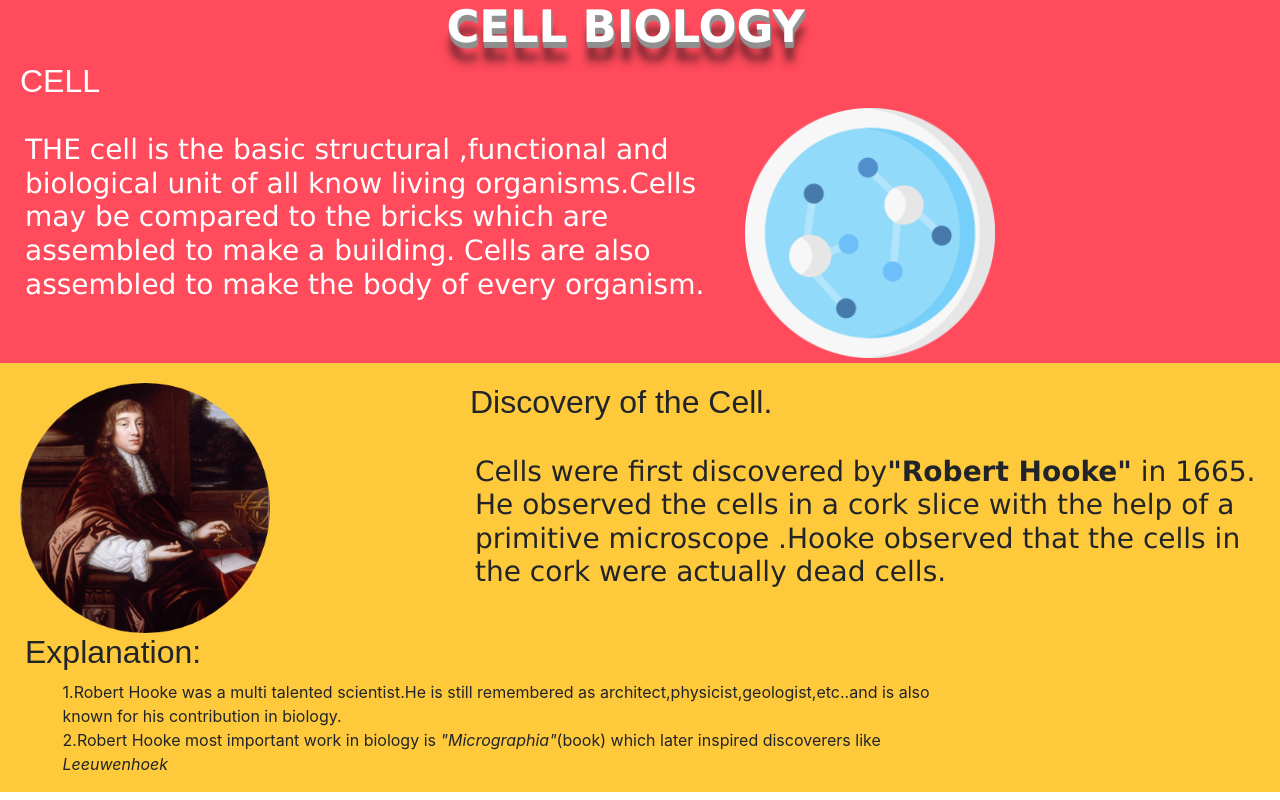
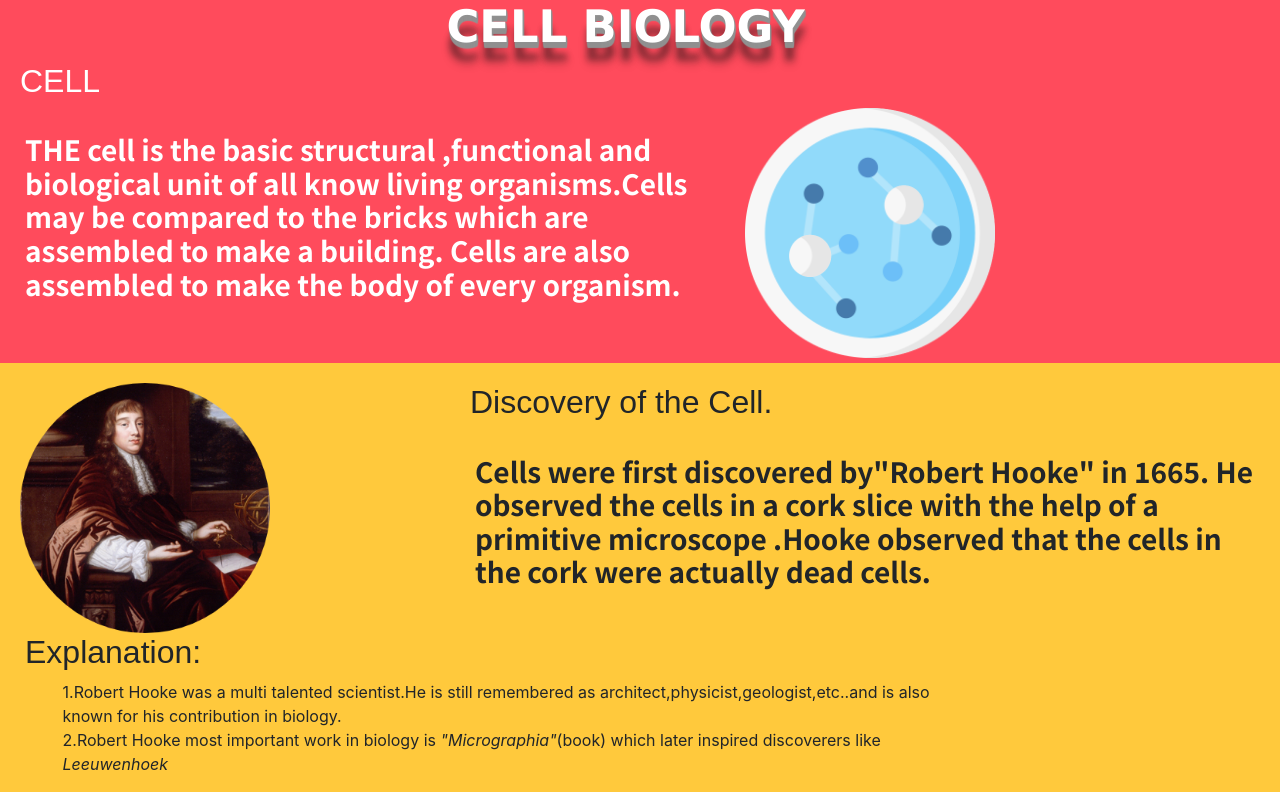
Before and after one commit to Ponna-Rajesh/life-science.github.io, a plain HTML site: page index.html in a window 1280 px wide. Drawn offline with nearby package versions, Linux system fonts and the light colour scheme.

Commit message:
Update styles.css

```diff
--- a/styles.css
+++ b/styles.css
@@ -33,7 +33,7 @@ h2{
 
 
 h3{
-	font-family: verdana;
+	font-family: 'Noto Sans JP', sans-serif;
 	padding-top: 25px;
 	padding-left: 25px;
 }
```
